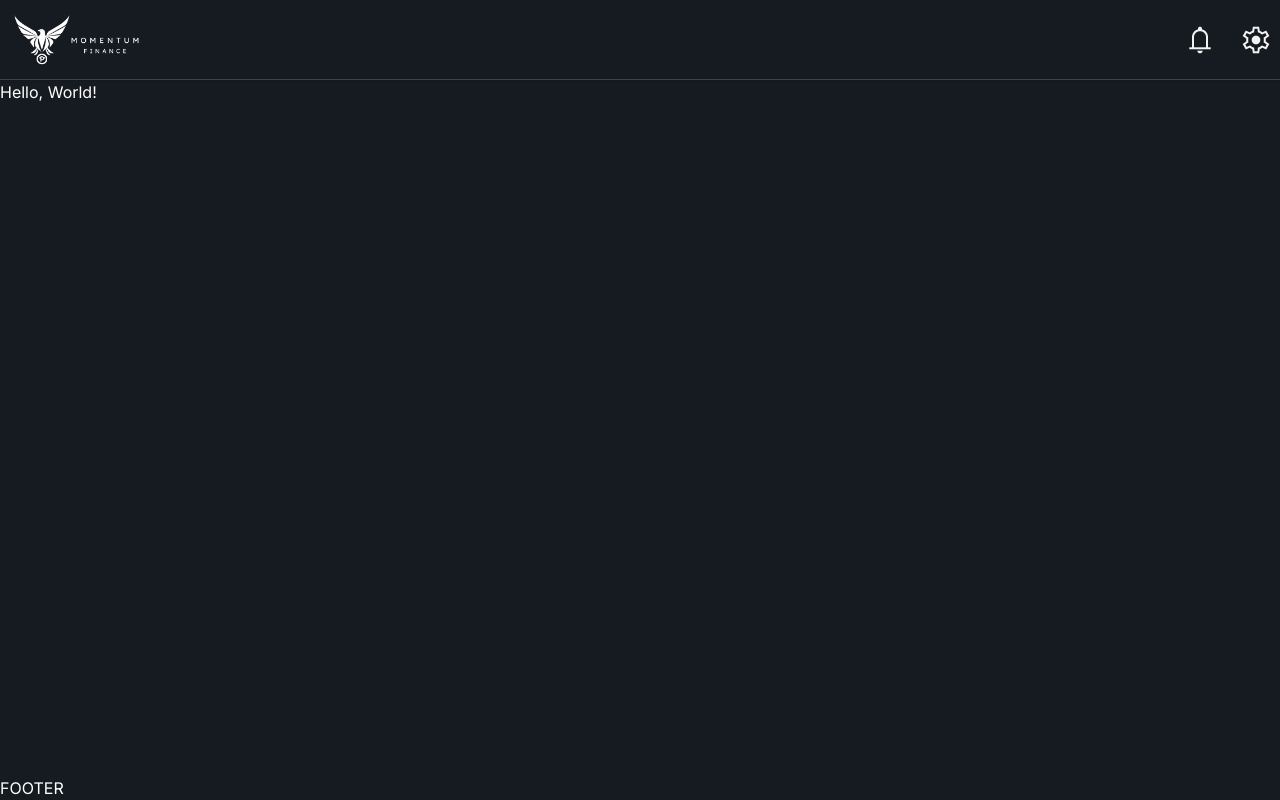
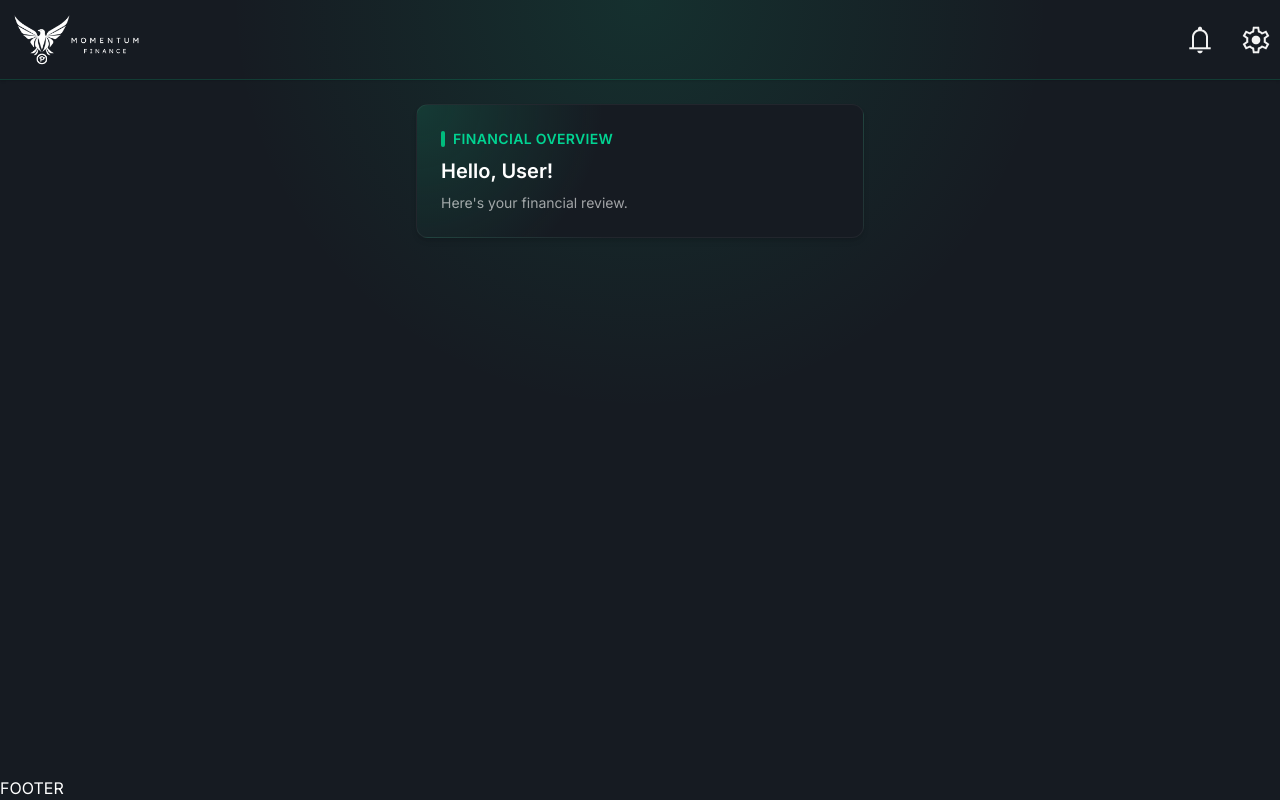
Before and after one commit to Wanji07/Momentum-Finance, a React (Vite) app: page / in a window 1280 px wide. Built offline with nearby package versions, Linux system fonts and the light colour scheme.

Commit message:
Update Header, Layout, and Dashboard components

```diff
--- a/src/components/Header.tsx
+++ b/src/components/Header.tsx
@@ -5,7 +5,7 @@ import SettingsIcon from '../assets/icons/settings-icon.png'
 export default function Header() {
     return (
         <>
-        <nav id="container" className="sticky top-0 z-50 max-h-20 p-2 flex flex-row gap-2 shadow-sm items-center justify-between border-b border-emerald-500/40">
+        <nav id="container" className="sticky top-0 z-50 max-h-20 p-2 flex flex-row gap-2 shadow-sm items-center justify-between border-b border-emerald-500/20">
             <img src={NavbarLogo} alt="Momentum Finance Logo" className="h-35 w-auto" />
             <div id="navbar-btn-container" className="flex flex-row gap-6 items-center">
                 <button type="button">
--- a/src/components/Layout.tsx
+++ b/src/components/Layout.tsx
@@ -1,13 +1,16 @@
 import Header from '../components/Header'
 import Footer from '../components/Footer'
+import Dashboard from '../pages/Dashboard'
 import './Layout.css'
 
 export default function Layout() {
     return (
         <>
-        <div id="container" className="min-h-screen grid grid-rows-[auto_1fr_auto]">
+        <div id="container" className="min-h-screen grid grid-rows-[auto_1fr_auto] bg-[radial-gradient(circle_at_top,#10b98122,transparent_40%)]">
             <Header />
-            <h1>Hello, World!</h1>
+                <div id="mainContent" className="mt-6">
+                    <Dashboard />
+                </div>
             <Footer />
         </div>
         </>
--- a/src/pages/Dashboard.tsx
+++ b/src/pages/Dashboard.tsx
@@ -1,11 +1,15 @@
-import Header from '../components/Header'
-import Footer from '../components/Footer'
-
 function Dashboard() {
     return(
         <>
-        <div id="container">
-
+        <div id="container" className="flex flex-col items-center justify-start gap-2 ">
+            <section id="welcome-message" className="w-[88%] max-w-md mx-auto border border-white/5 flex flex-col gap-2 shadow-md p-6 bg-[#161B22] bg-[radial-gradient(circle_at_top_left,#10b98133,transparent_40%)] rounded-xl">
+                <div className="flex items-center gap-2">
+                    <div className="w-1 h-4 bg-emerald-500 rounded-full"></div>
+                    <h2 className="text-emerald-400 text-sm font-semibold tracking-wide">FINANCIAL OVERVIEW</h2>
+                </div>
+                <h1 className="text-xl font-semibold text-white">Hello, User!</h1>
+                <h2 className="text-sm text-white/60">Here's your financial review.</h2>
+            </section>
         </div>
         </>
     )
```
